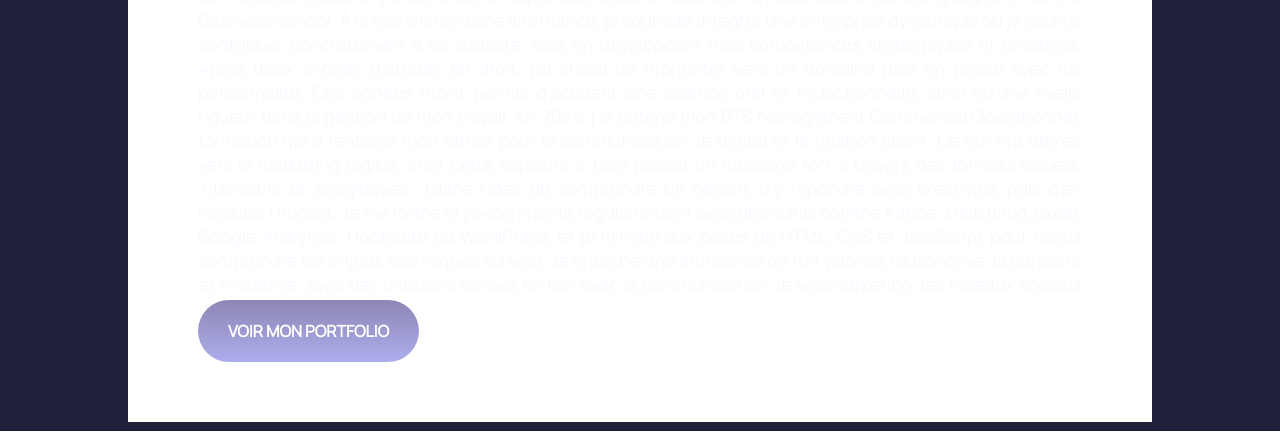
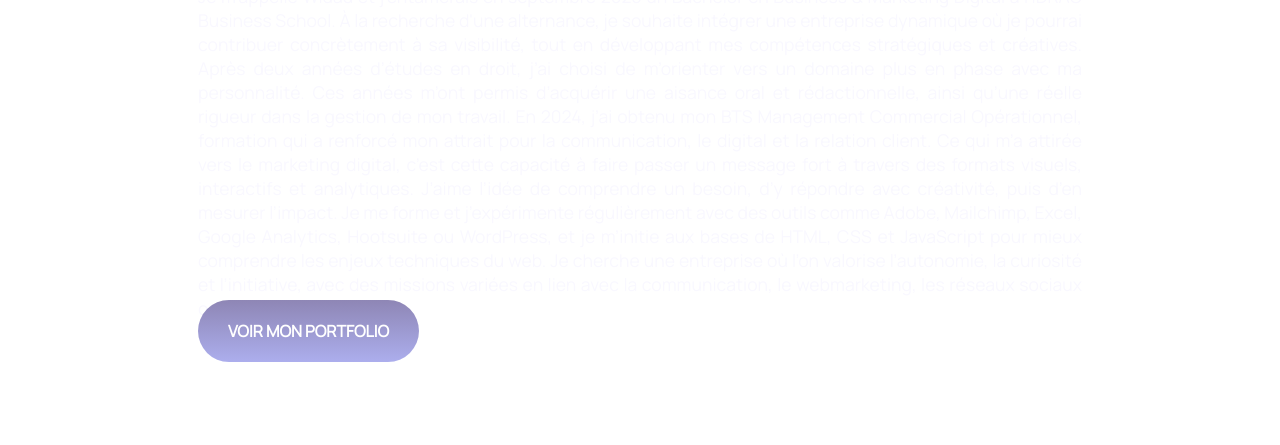
Before and after one commit to widadghemit/portfolio, a plain HTML site: page a-propos.html in a window 1280 px wide. Shown: the part 254-699 px from the top of the page. Drawn offline with Linux system fonts and the light colour scheme; files whose address does not match are found by name.

Commit message:
Update style-a-propos.css

```diff
--- a/style-a-propos.css
+++ b/style-a-propos.css
@@ -19,6 +19,9 @@
   text-align: justify;
 }
 
+body { background-color: white !important;
+}
+
 header {
   margin-bottom: 20px;
   border-bottom: 1px solid rgba(31, 32, 57, 0.2);
```
